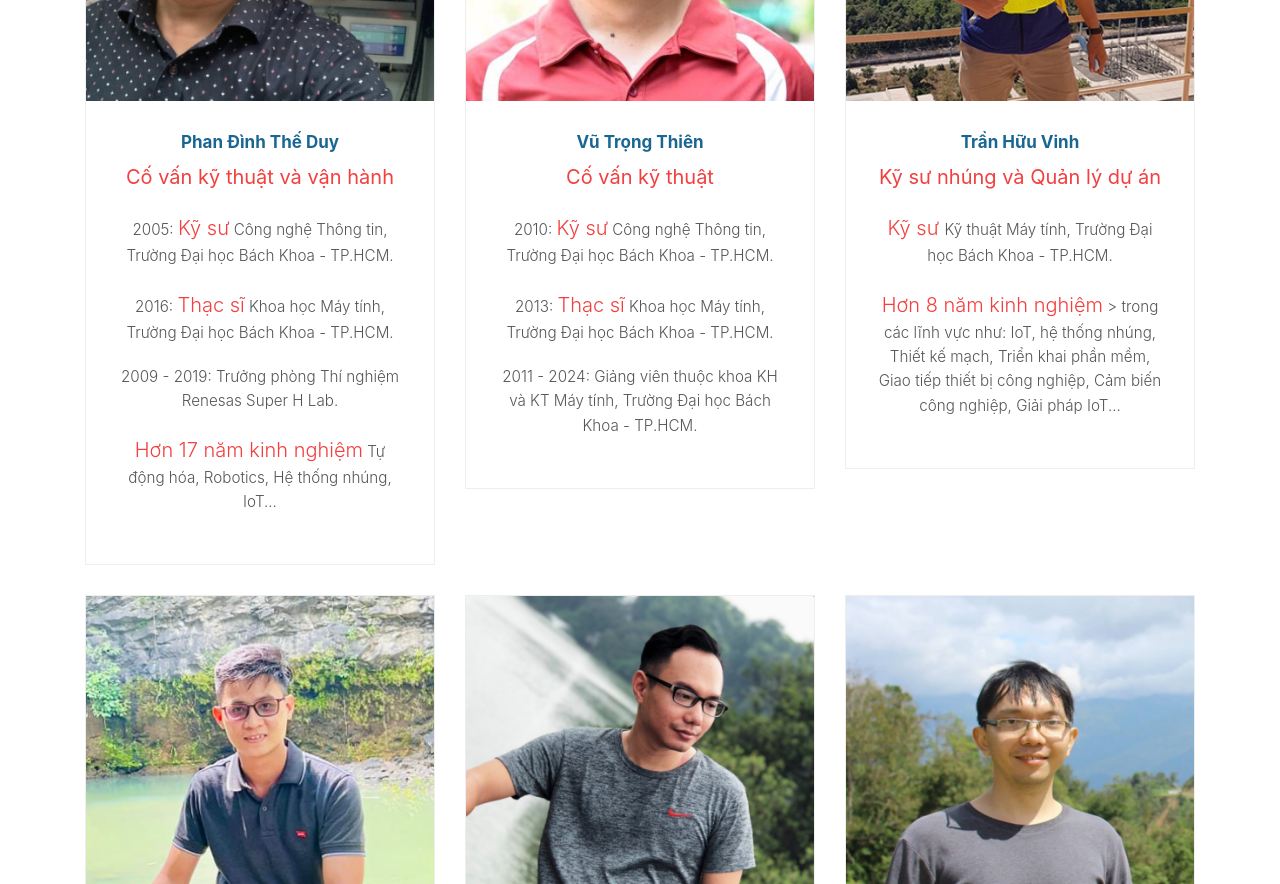
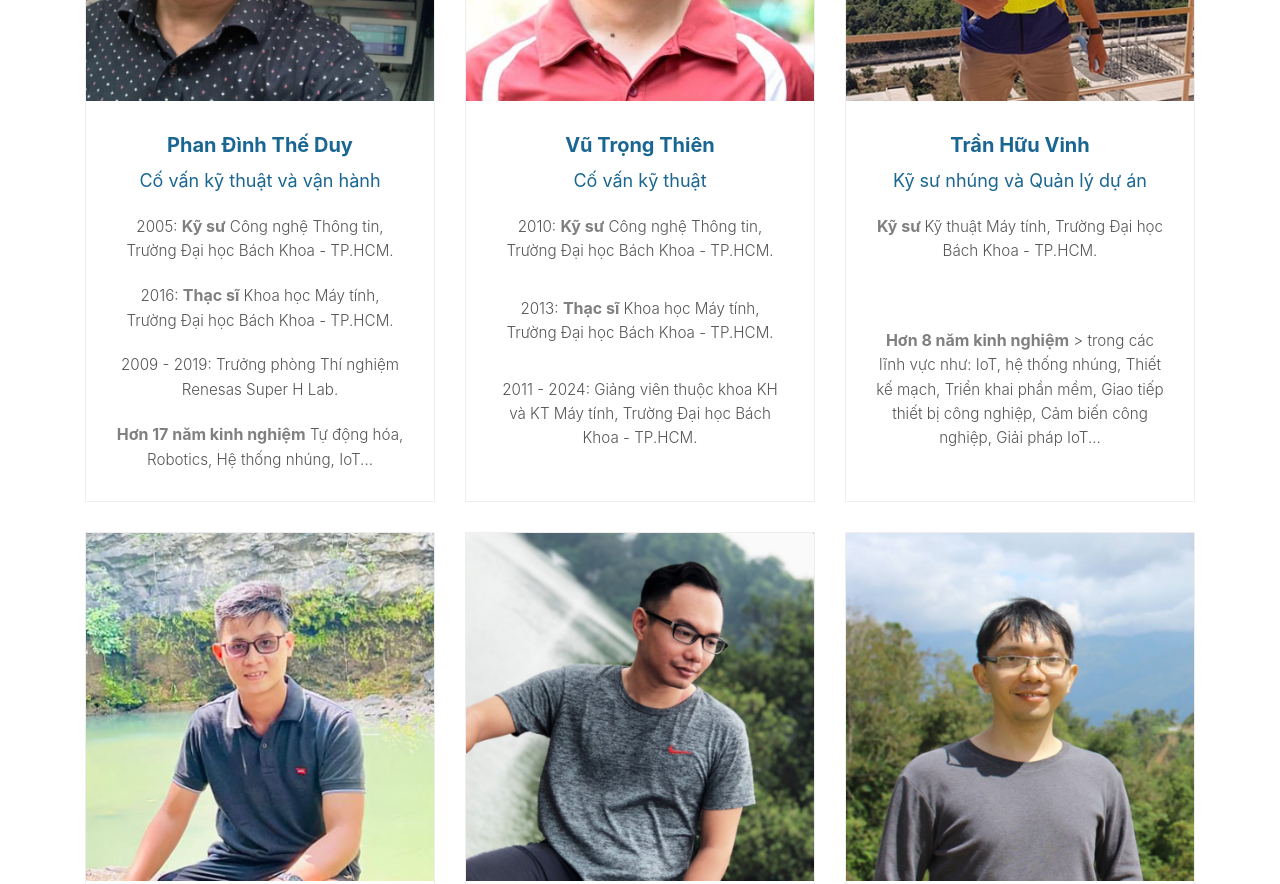
Before and after one commit to cnvt1803/webabc, a plain HTML site: page about.html in a window 1280 px wide. Shown: the part 2320-3204 px from the top of the page. Drawn offline with Linux system fonts and the light colour scheme.

Commit message:
mini change

```diff
--- a/assets/css/templatemo-sixteen.css
+++ b/assets/css/templatemo-sixteen.css
@@ -986,6 +986,7 @@ header {
 .team-member .down-content {
   padding: 30px;
   text-align: center;
+  height: 400px;
 }
 
 .team-member .thumb-container {
@@ -1030,15 +1031,21 @@ header {
 }
 
 .team-member .down-content h4 {
-  font-size: 17px;
+  font-size: 20px;
   color: #1a6692;
   margin-bottom: 8px;
+  font-weight: bolder;
 }
 
 .team-member .down-content span {
-  font-size: 20px;
-  color: #f33f3f;
+  font-size: 18px;
+  color: #1a6692;
   margin-bottom: 20px;
+}
+.team-member .down-content p span {
+  font-weight: bold;
+  color: gray;
+  font-size: 16px;
 }
 
 .text-center {
```
